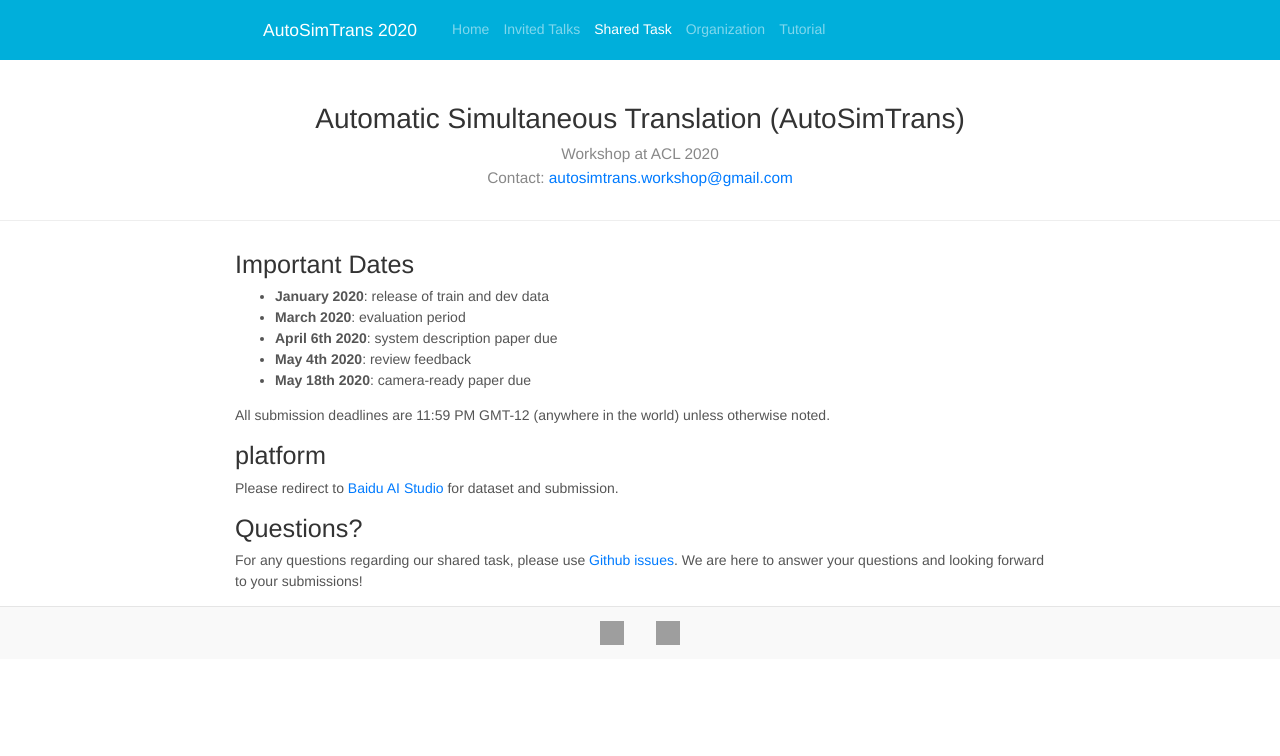
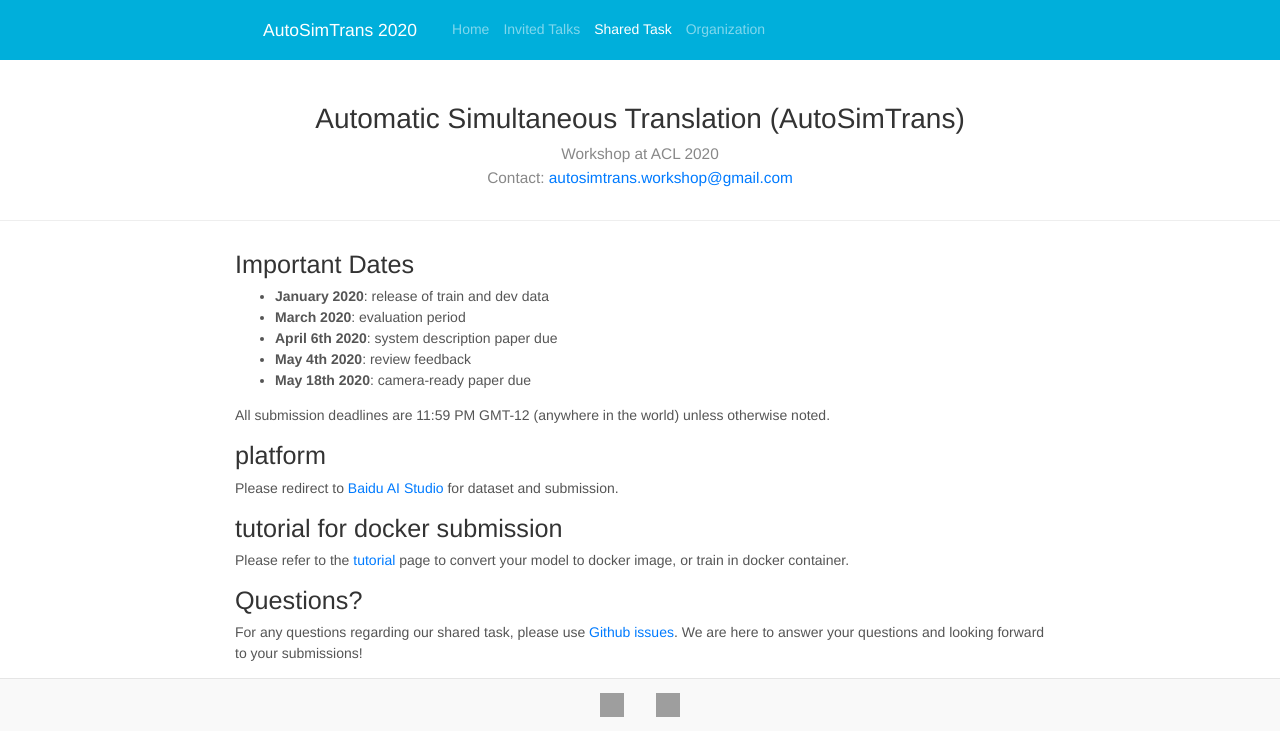
Before and after one commit to autosimtrans/autosimtrans.github.io, a Jekyll site: the page built from shared.md, in a window 1280 px wide. Shown: the top 756 px of the page. Built offline with Jekyll 4.4.1, drawn with Linux system fonts in a browser that asks for light colours; nearby versions of some CDN libraries; grey boxes are pictures that could not be loaded.

Commit message:
shared page update, tutorial page migrated

```diff
--- a/_config.yml
+++ b/_config.yml
@@ -17,5 +17,5 @@
 
 collections:
   - pages_2020
-  #- pages_2018
+  - pages_2020_hide
   #- pages_2020_rc
--- a/shared.md
+++ b/shared.md
@@ -15,7 +15,10 @@
 All submission deadlines are 11:59 PM GMT-12 (anywhere in the world) unless otherwise noted.
 
 ## platform
-Please redirect to [Baidu AI Studio](https://aistudio.baidu.com/aistudio/competition/detail/19?lang=en) for dataset and submission.
+Please redirect to [Baidu AI Studio](https://aistudio.baidu.com/aistudio/competition/detail/18?lang=en) for dataset and submission.
+
+## tutorial for docker submission
+Please refer to the [tutorial](https://autosimtrans.github.io/tutorial) page to convert your model to docker image, or train in docker container.
 
 ## Questions?
 For any questions regarding our shared task, please use [Github issues](https://github.com/autosimtrans/AutoSimTrans-Shared-Task-2020/issues). We are here to answer your questions and looking forward to your submissions!
```
Also changed, not shown: tutorial.md (+4 -2 lines).
